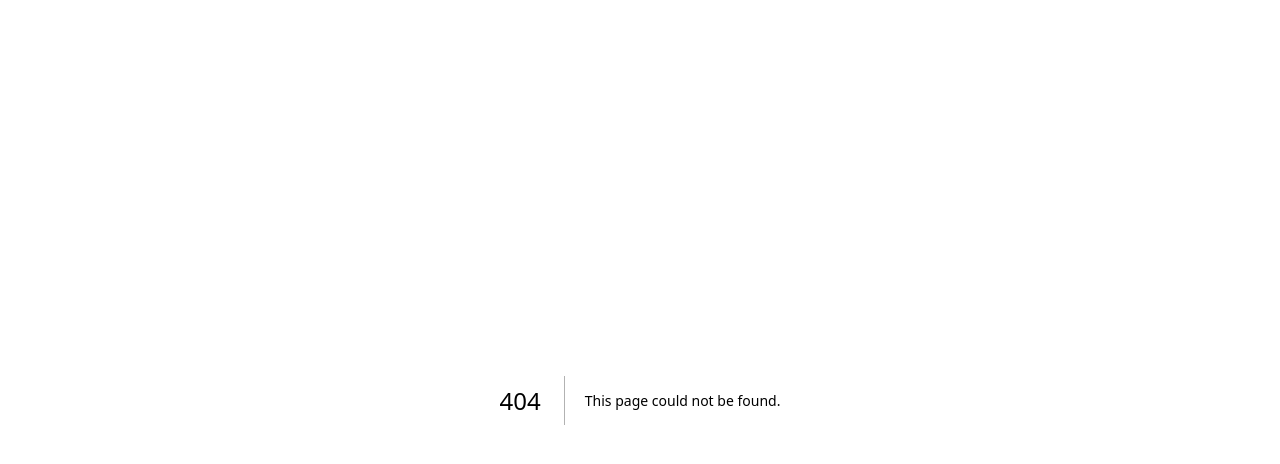
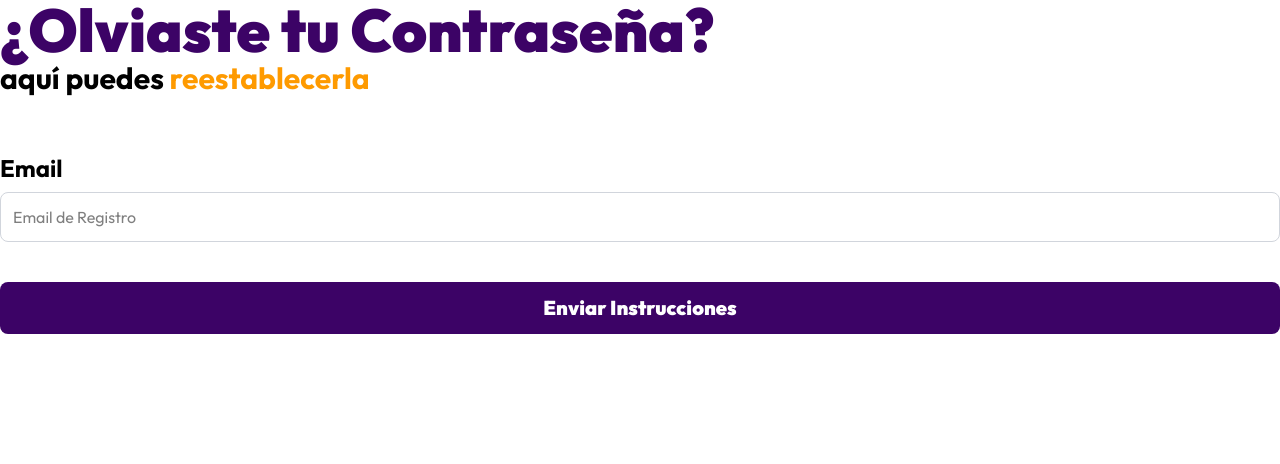
Before and after one commit to DanielMR-dev/CASHTRACKR, a Next.js app in the folder frontend/: page /auth/forgot-password in a window 1280 px wide. Before the commit this address had no page. Shown: the top 464 px of the page. Built offline with nearby package versions, Linux system fonts and the light colour scheme.

Commit message:
295. Creando la página de Olvidaste tu contraseña

```diff
--- /dev/null
+++ b/frontend/app/auth/forgot-password/page.tsx
@@ -0,0 +1,18 @@
+import type { Metadata } from "next";
+import ForgotPasswordForm from "@/components/auth/ForgotPasswordForm";
+
+
+export const metadata: Metadata = {
+    title: "CashTrackr - Olvidé mi Password",
+    description: "Olvidé mi Password",
+};
+
+export default function ForgotPasswordPage() {
+    return (
+        <>
+            <h1 className="font-black text-6xl text-purple-950">¿Olviaste tu Contraseña?</h1>
+            <p className="text-3xl font-bold">aquí puedes <span className="text-amber-500">reestablecerla</span></p>
+            <ForgotPasswordForm />
+        </>
+    );
+}
--- a/frontend/app/auth/login/page.tsx
+++ b/frontend/app/auth/login/page.tsx
@@ -1,5 +1,5 @@
+import type { Metadata } from "next";
 import LoginForm from "@/components/auth/LoginForm";
-import type { Metadata } from "next";
 
 export const metadata: Metadata = {
     title: "CashTrackr - Iniciar Sesión",
--- /dev/null
+++ b/frontend/components/auth/ForgotPasswordForm.tsx
@@ -0,0 +1,29 @@
+"use client"
+
+export default function ForgotPasswordForm() {
+    return (
+        <form
+            className=" mt-14 space-y-5"
+            noValidate
+        >
+            <div className="flex flex-col gap-2 mb-10">
+                <label
+                className="font-bold text-2xl"
+                >Email</label>
+
+                <input
+                    type="email"
+                    placeholder="Email de Registro"
+                    className="w-full border border-gray-300 p-3 rounded-lg"
+                    name="email"
+                />
+            </div>
+
+            <input
+                type="submit"
+                value='Enviar Instrucciones'
+                className="bg-purple-950 hover:bg-purple-800 w-full p-3 rounded-lg text-white font-black  text-xl cursor-pointer "
+            />
+        </form>
+    );
+}
```
